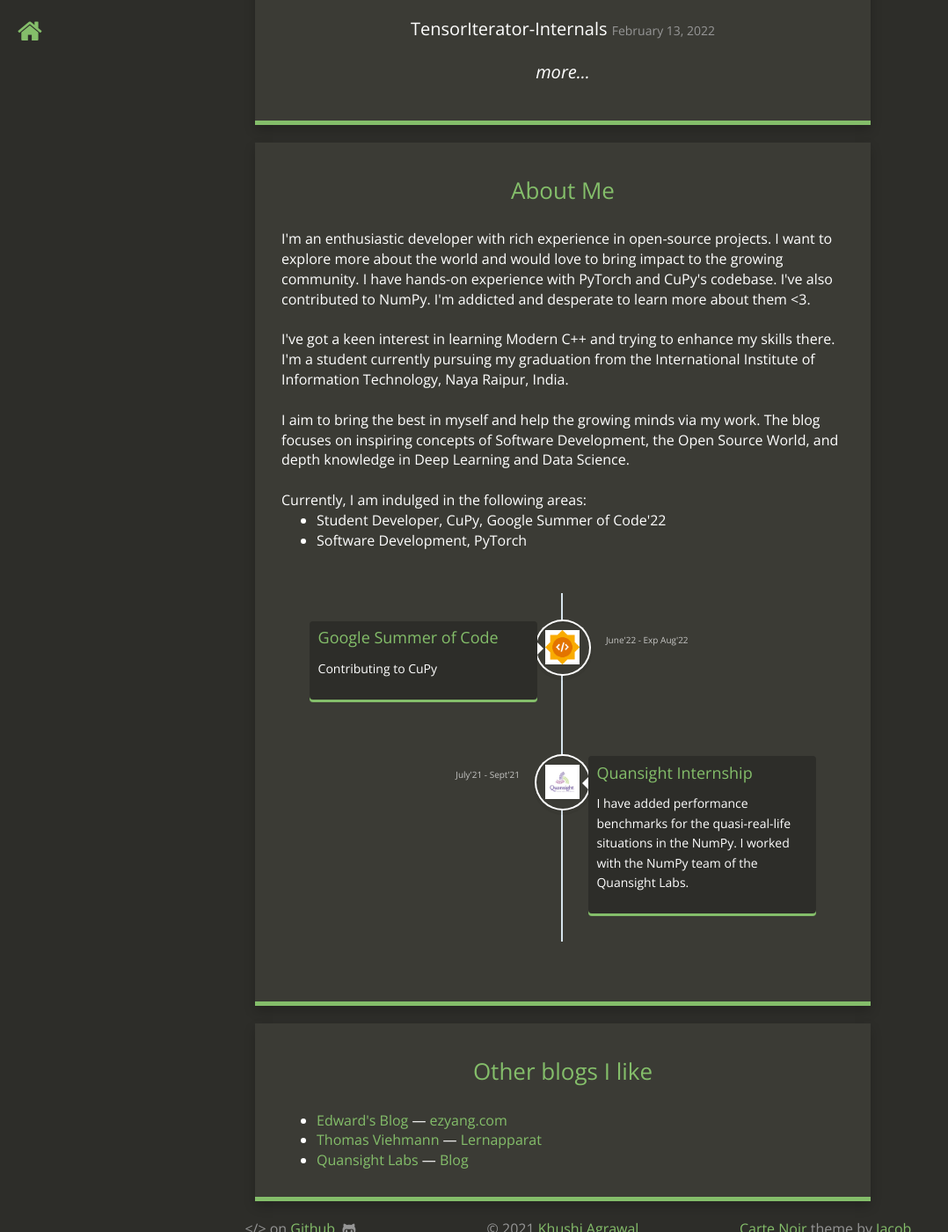
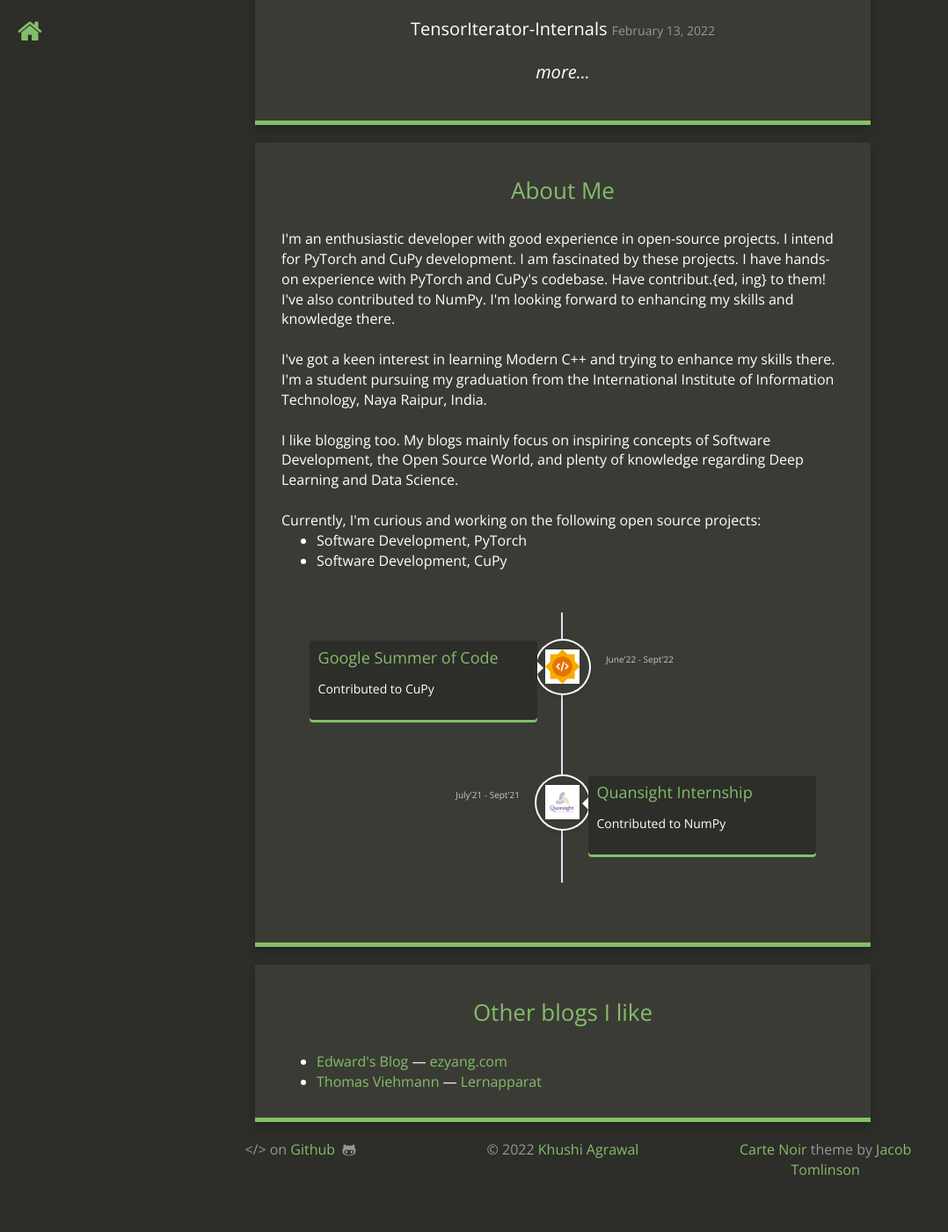
Before and after one commit to khushi-411/khushi-411.github.io, a Jekyll site: the page built from index.html, in a window 1280 px wide and 1400 px high, scrolled down 713 px. Shown: the whole window at 88% size, without its empty margins (0-1078 px from the left). Built offline with Jekyll 4.4.1, drawn with Linux system fonts in a browser that asks for light colours; nearby versions of some CDN libraries; after the commit the page ends 2074 px from its top, so only the background shows below that.

Commit message:
update home page (#23)

```diff
--- a/_config.yml
+++ b/_config.yml
@@ -19,7 +19,7 @@
 
 # Footer
 footer_right: "<a href=\"https://github.com/jacobtomlinson/carte-noire\">Carte Noir</a> theme by <a href=\"https://twitter.com/_JacobTomlinson\">Jacob Tomlinson</a>"
-footer_center: "&copy; 2021 <a href=\"https://twitter.com/khushi__411\">Khushi Agrawal</a>"
+footer_center: "&copy; 2022 <a href=\"https://twitter.com/khushi__411\">Khushi Agrawal</a>"
 footer_left: "&lt;/&gt; on <a href=\"https://github.com/khushi-411/khushi-411.github.io\">Github</a> &nbsp;<i class=\"fa fa-github-alt\"></i>"
 
 # Build settings
--- a/index.html
+++ b/index.html
@@ -53,26 +53,27 @@
 
 	      <h2>About Me</h2>
 
-		I'm an enthusiastic developer with rich experience in open-source projects. I want to explore more about the world and would love to bring impact to the growing community. I have hands-on experience with PyTorch and CuPy's codebase. I've also contributed to NumPy. I'm addicted and desperate to learn more about them <3.
+		I'm an enthusiastic developer with good experience in open-source projects. I intend for PyTorch and CuPy development. I am fascinated by these projects. I have hands-on experience with PyTorch and CuPy's codebase. Have contribut.{ed, ing} to them! I've also contributed to NumPy.
+I'm looking forward to enhancing my skills and knowledge there.
 
 		<br/>
 		<br/>
 
-		I've got a keen interest in learning Modern C++ and trying to enhance my skills there. I'm a student currently pursuing my graduation from the International Institute of Information Technology, Naya Raipur, India.
+		I've got a keen interest in learning Modern C++ and trying to enhance my skills there. I'm a student pursuing my graduation from the International Institute of Information Technology, Naya Raipur, India.
 
 		<br/>
 		<br/>
 
-		I aim to bring the best in myself and help the growing minds via my work. The blog focuses on inspiring concepts of Software Development, the Open Source World, and depth knowledge in Deep Learning and Data Science.
+		I like blogging too. My blogs mainly focus on inspiring concepts of Software Development, the Open Source World, and plenty of knowledge regarding Deep Learning and Data Science.
 
 		<br/>
 		<br/>
 
-		Currently, I am indulged in the following areas:
+		Currently, I'm curious and working on the following open source projects:
 
 		<ul>
-			<li>Student Developer, CuPy, Google Summer of Code'22</li>
 			<li>Software Development, PyTorch</li>
+			<li>Software Development, CuPy</li>
 		</ul>
 
 	<section id="cd-timeline" class="cd-container">
@@ -83,8 +84,8 @@
             </div>
             <div class="cd-timeline-content">
               <h2>Google Summer of Code</h2>
-              <p>Contributing to CuPy</p>
-              <span class="cd-date">June'22 - Exp Aug'22</span>
+              <p>Contributed to CuPy</p>
+              <span class="cd-date">June'22 - Sept'22</span>
             </div> <!-- cd-timeline-content -->
           </div>
 
@@ -94,7 +95,7 @@
             </div>
 	    <div class="cd-timeline-content">
 	      <h2>Quansight Internship</h2>
-              <p>I have added performance benchmarks for the quasi-real-life situations in the NumPy. I worked with the NumPy team of the Quansight Labs.</p>
+              <p>Contributed to NumPy</p>
    	      <span class="cd-date">July'21 - Sept'21</span>
 	    </div> <!-- cd-timeline-content -->
           </div>
@@ -111,7 +112,6 @@
         <ul>
 		<li><a href="">Edward's Blog</a> &mdash; <a href="http://ezyang.com/">ezyang.com</a></li>
 		<li><a href="">Thomas Viehmann</a> &mdash; <a href="https://lernapparat.de/">Lernapparat</a></li>
-		<li><a href="">Quansight Labs</a> &mdash; <a href="https://www.quansight.com/blog">Blog</a></li>
 
 	</ul>
 
```
